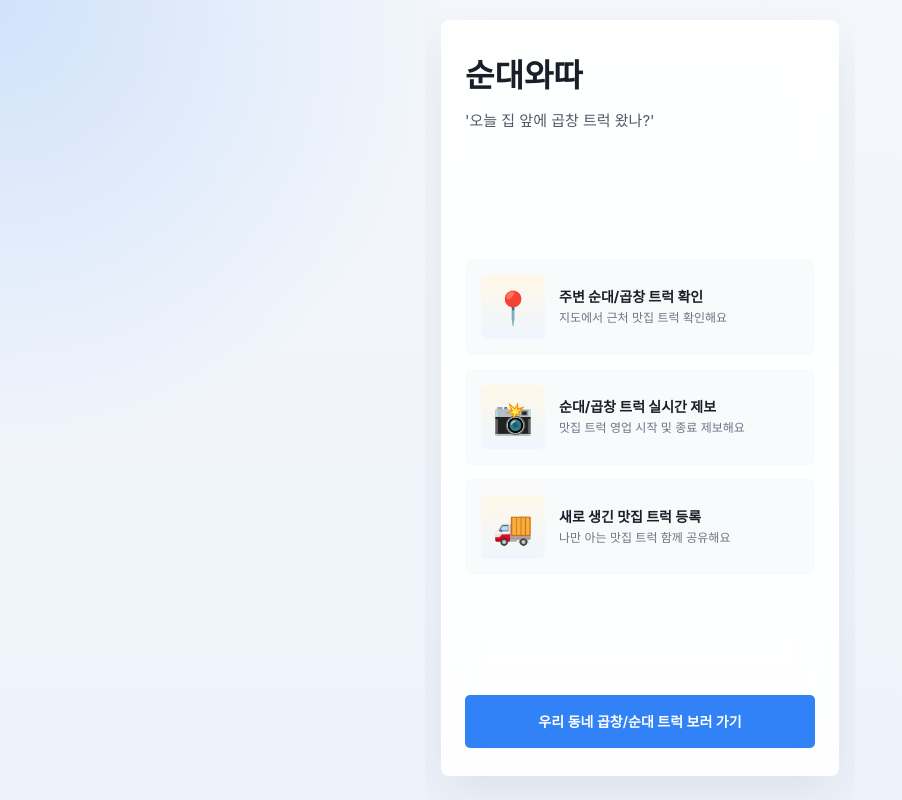
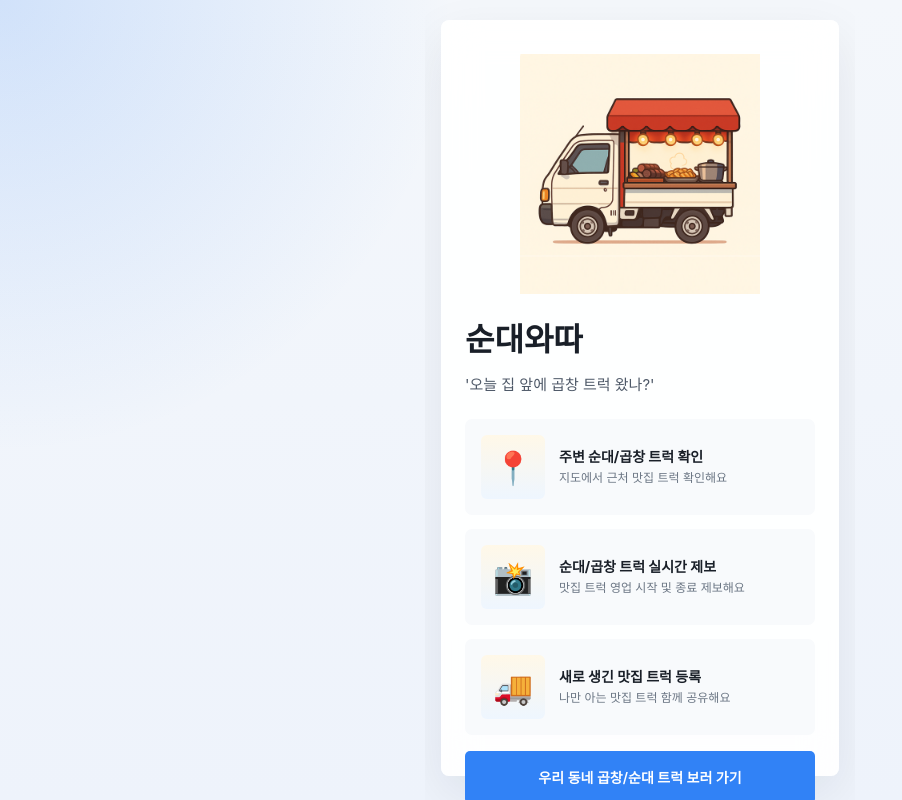
Before and after one commit to yapyeongdong-pedri/appintoss_sundaewadda, a React (Vite) app: page / in a window 1280 px wide. Shown: the whole page, without its empty margins (0-902 px from the left). Built offline with nearby package versions, Linux system fonts and the light colour scheme; no server answers; the database is empty.

Commit message:
Add landing artwork and refine form focus

```diff
--- a/src/components/IntroSection.tsx
+++ b/src/components/IntroSection.tsx
@@ -7,6 +7,10 @@ interface IntroSectionProps {
 export function IntroSection({ onStart }: IntroSectionProps) {
   return (
     <section className="hero-card hero-card-intro">
+      <div className="hero-artwork">
+        <img src="/sundaewadda.png" alt="\uC21C\uB300\uC640\uB530 \uC571 \uC774\uBBF8\uC9C0" className="hero-artwork-image" />
+      </div>
+
       <div className="hero-copy">
         <h1 className="hero-title">{"\uC21C\uB300\uC640\uB530"}</h1>
         <p className="hero-description">{"'\uC624\uB298 \uC9D1 \uC55E\uC5D0 \uACF1\uCC3D \uD2B8\uB7ED \uC654\uB098?'"}</p>
--- a/src/styles.css
+++ b/src/styles.css
@@ -198,6 +198,10 @@ button {
 
 .sheet-panel-header {
   margin-bottom: 16px;
+}
+
+.sheet-panel-body {
+  padding: 2px;
 }
 
 .sheet-heading {
@@ -605,6 +609,20 @@ button {
   flex-direction: column;
   justify-content: space-between;
   gap: 16px;
+}
+
+.hero-artwork {
+  display: flex;
+  justify-content: center;
+  align-items: center;
+  padding: 6px 0 2px;
+}
+
+.hero-artwork-image {
+  display: block;
+  width: min(100%, 240px);
+  height: auto;
+  object-fit: contain;
 }
 
 .app-body {
@@ -1084,7 +1102,7 @@ button {
   display: flex;
   flex-direction: column;
   gap: 18px;
-  padding-bottom: 8px;
+  padding: 2px 2px 8px;
   max-height: 56dvh;
   overflow: auto;
 }
@@ -1191,20 +1209,33 @@ button {
 
 .field input {
   width: 100%;
-  border: 0;
+  border: 1px solid transparent;
   border-radius: 5px;
   padding: 14px 16px;
   background: #f2f4f6;
   color: #191f28;
+  outline: none;
+  transition: border-color 0.2s ease, box-shadow 0.2s ease, background-color 0.2s ease;
 }
 
 .field select {
   width: 100%;
-  border: 0;
+  border: 1px solid transparent;
   border-radius: 5px;
   padding: 14px 16px;
   background: #f2f4f6;
   color: #191f28;
+  outline: none;
+  transition: border-color 0.2s ease, box-shadow 0.2s ease, background-color 0.2s ease;
+}
+
+.field input:focus,
+.field input:focus-visible,
+.field select:focus,
+.field select:focus-visible {
+  background: #fff;
+  border-color: #f59e0b;
+  box-shadow: inset 0 0 0 1px rgba(245, 158, 11, 0.42);
 }
 
 .field-help {
```
Also changed, not shown: public/sundaewadda.png (added).
